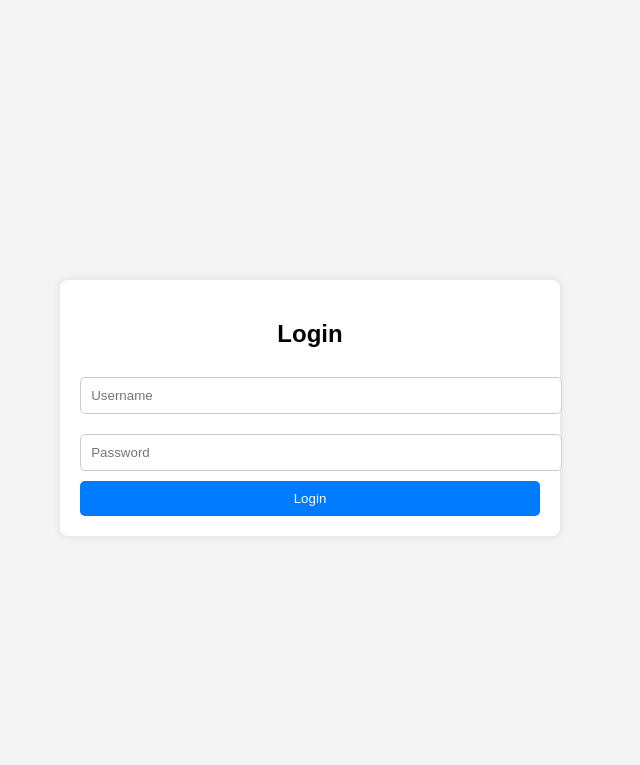
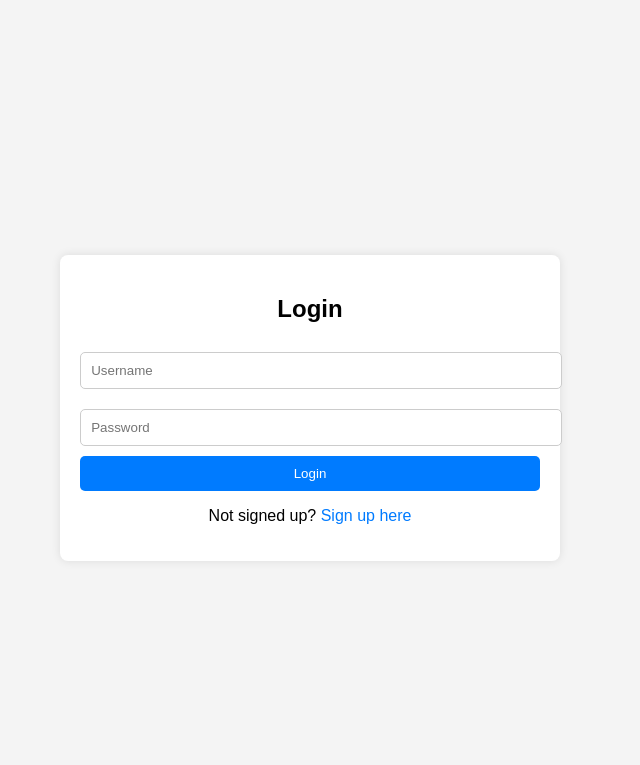
Before and after one commit to rafanahmed/Django-AI-Study-Assistant, a Django app: template base/templates/base/login.html in a window 1280 px wide. Shown: the top 765 px of the page, without its empty margins (330-970 px from the left). Run offline with Django 5.2, Linux system fonts and the light colour scheme; the template is opened without the code that fills it, so the values that code supplies are empty.

Commit message:
Login page

```diff
--- a/base/templates/base/login.html
+++ b/base/templates/base/login.html
@@ -39,6 +39,16 @@
         button:hover {
             background: #0056b3;
         }
+        .signup-link {
+            margin-top: 10px;
+        }
+        .signup-link a {
+            color: #007bff;
+            text-decoration: none;
+        }
+        .signup-link a:hover {
+            text-decoration: underline;
+        }
     </style>
 </head>
 <body>
@@ -49,6 +59,9 @@
             <input type="password" id="password" placeholder="Password" required>
             <button type="submit">Login</button>
         </form>
+        <div class="signup-link">
+            <p>Not signed up? <a href="signup.html">Sign up here</a></p>
+        </div>
     </div>
 
     <script>
@@ -57,8 +70,9 @@
 
             var username = document.getElementById("username").value;
             var password = document.getElementById("password").value;
+            var storedPassword = localStorage.getItem(username);
 
-            if (username === "admin" && password === "password") {
+            if (storedPassword && storedPassword === password) {
                 alert("Login successful!");
                 window.location.href = "base.html"; // Redirect to homepage
             } else {
```
